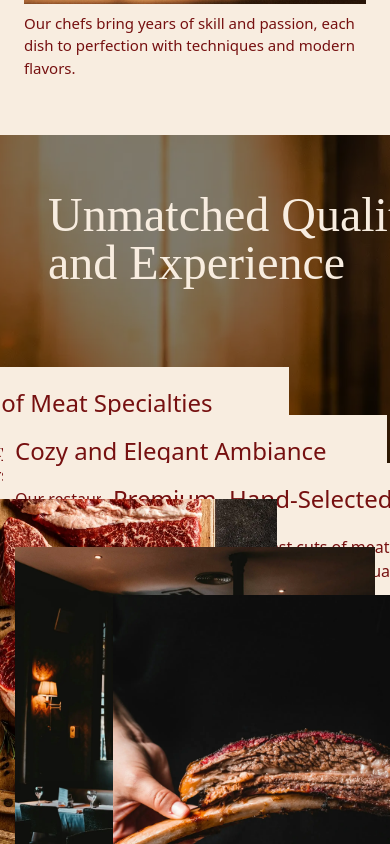
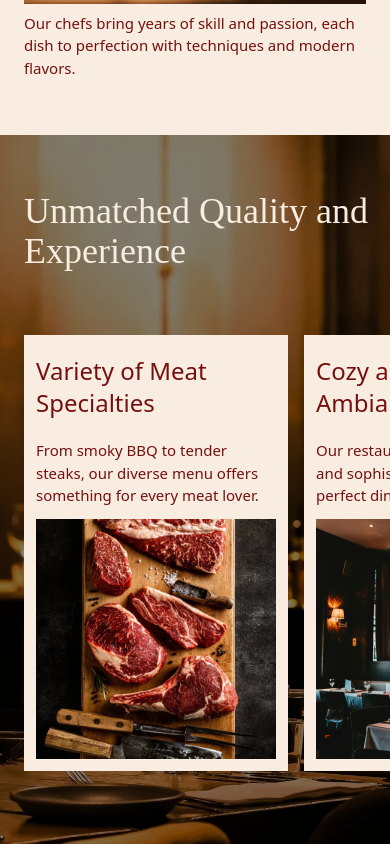
Before and after one commit to mauromltn/pamiro, a Next.js app: page / in a window 390 px wide. Shown: the part 1880-2724 px from the top of the page. Built offline with nearby package versions, Linux system fonts and the light colour scheme; a web font is replaced by a local one.

Commit message:
feat: Add responsiveness to Details component

```diff
--- a/src/components/Details.tsx
+++ b/src/components/Details.tsx
@@ -25,17 +25,17 @@ const cardDetails = [
 
 export default function Details() {
    return (
-      <section className='relative h-screen px-12 py-14'>
+      <section className='relative h-screen sm:px-12 py-14'>
          <Image src={background} alt="background image of restaurant" fill className='-z-10 object-cover' />
          <div className='absolute inset-0 bg-black/50 -z-10' />
 
-         <h2 className='w-100 font-gambarino text-5xl text-[var(--primary)] mb-20'>Unmatched Quality and Experience</h2>
-         <section className='grid grid-cols-3 justify-items-center [&>:nth-child(2)]:mt-12 [&>:nth-child(3)]:mt-24'>
+         <h2 className='w-100 font-gambarino text-4xl sm:text-5xl text-[var(--primary)] px-6 sm:px-0 mb-16 sm:mb-20'>Unmatched Quality and Experience</h2>
+         <section className='flex gap-4 px-6 sm:px-0 sm:grid sm:grid-cols-3 sm:justify-items-center overflow-scroll sm:overflow-auto sm:[&>:nth-child(2)]:mt-12 sm:[&>:nth-child(3)]:mt-24'>
             {cardDetails.map((card, index) => (
                <div key={index} className='w-fit h-fit p-3 flex flex-col bg-[var(--primary)]'>
                   <h3 className='text-2xl my-2'>{card.title}</h3>
-                  <p className='w-90 my-3 '>{card.description}</p>
-                  <div className='w-90 h-90 relative'>
+                  <p className='w-60 sm:w-90 text-[15px] sm:text-base my-3'>{card.description}</p>
+                  <div className='w-60 h-60 sm:w-90 sm:h-90 relative'>
                      <Image src={card.image} alt={card.title} fill className='object-cover' />
                   </div>
                </div>
```
